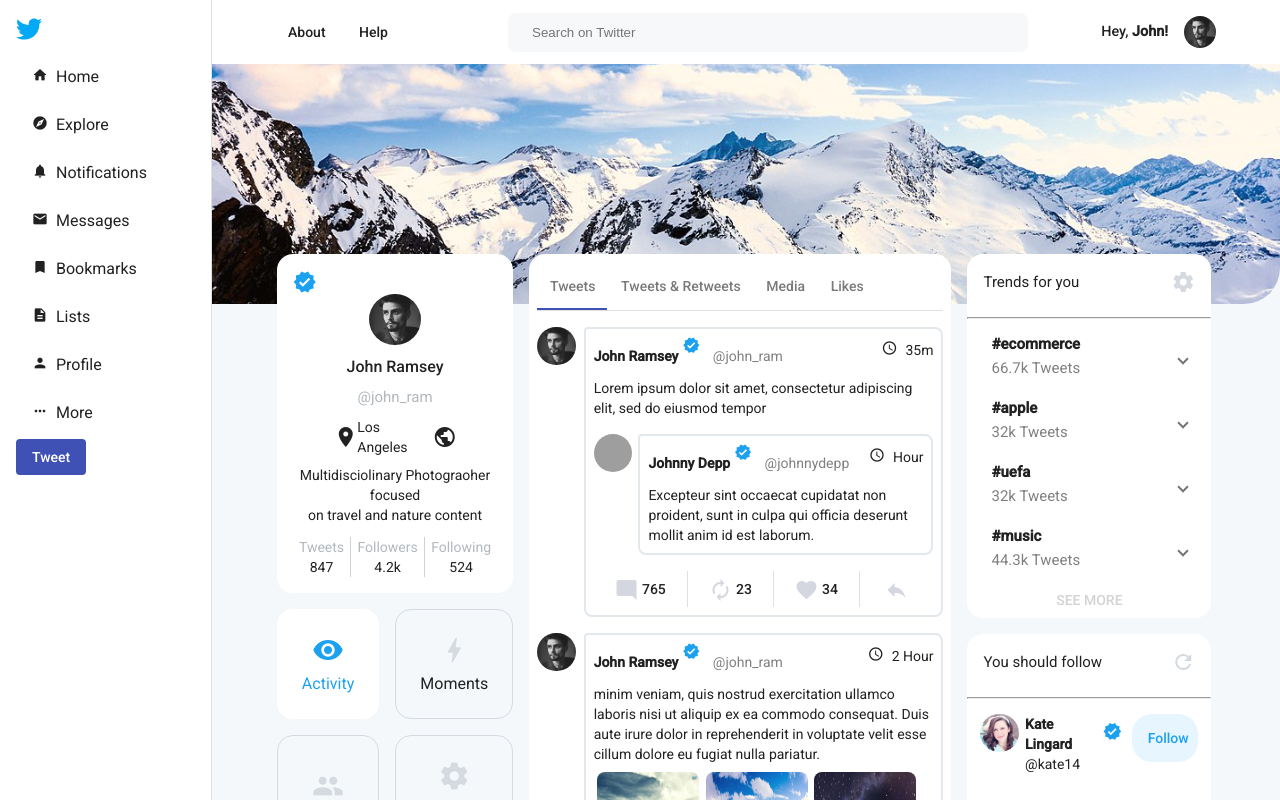
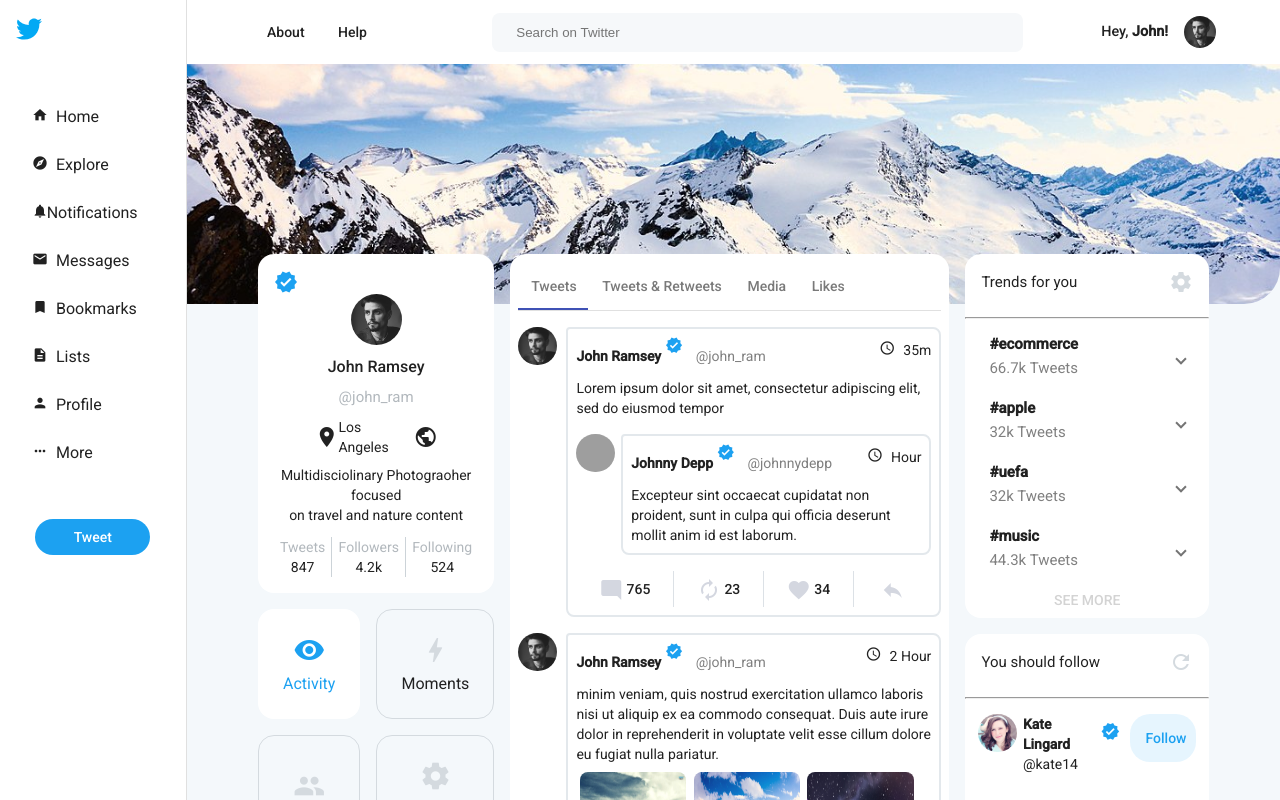
Before and after one commit to 01shadowalker01/twitter-interview, an Angular app: page / in a window 1280 px wide. Built offline with nearby package versions, Linux system fonts and the light colour scheme; grey boxes are pictures that could not be loaded.

Commit message:
Change tweet button style

```diff
--- a/src/app/layout/components/sidebar/sidebar.component.html
+++ b/src/app/layout/components/sidebar/sidebar.component.html
@@ -15,5 +15,8 @@
     <mat-list-option><mat-icon>more_horiz</mat-icon> More</mat-list-option>
   </mat-selection-list>
 
-  <button mat-flat-button color="primary">Tweet</button>
+  <div class="btn-wrapper">
+    <button mat-flat-button color="primary" class="tweet-btn">Tweet</button>
+
+  </div>
 </div>
--- a/src/app/layout/components/sidebar/sidebar.component.scss
+++ b/src/app/layout/components/sidebar/sidebar.component.scss
@@ -1,13 +1,27 @@
 .wrapper {
   padding: 16px;
-    padding-right: 32px;
+  width: 12vw;
 
   .logo {
     width: 2vw;
+    margin-bottom: 5vh;
   }
 
   .mat-list-base .mat-list-option .mat-list-text {
     align-items: stretch;
     flex-direction: row;
   }
+
+  .btn-wrapper {
+    margin-top: 5vh;
+    display: flex;
+    align-items: center;
+    justify-content: center;
+
+    .tweet-btn {
+      background-color: var(--primary);
+      width: 75%;
+      border-radius: 36px;
     }
+  }
+}
```
Lines whose indentation alone changed are shown as unchanged.
